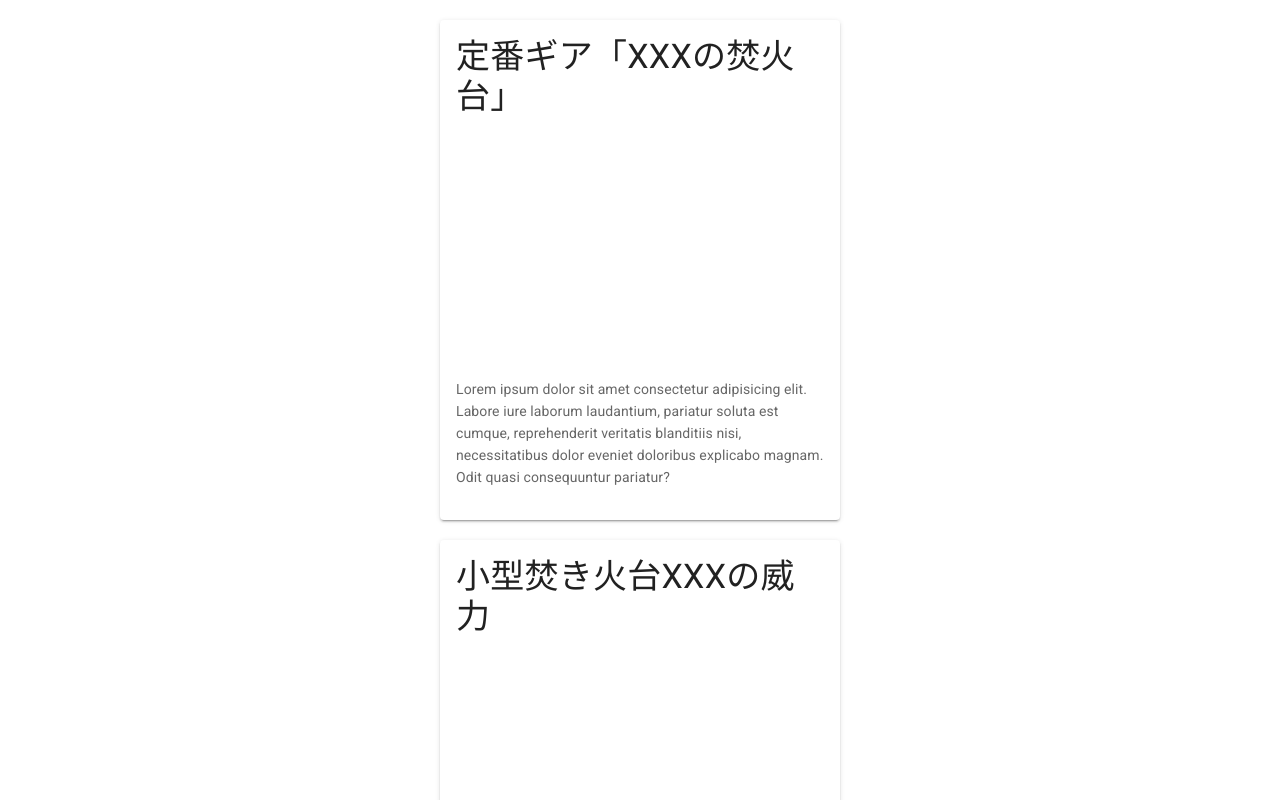
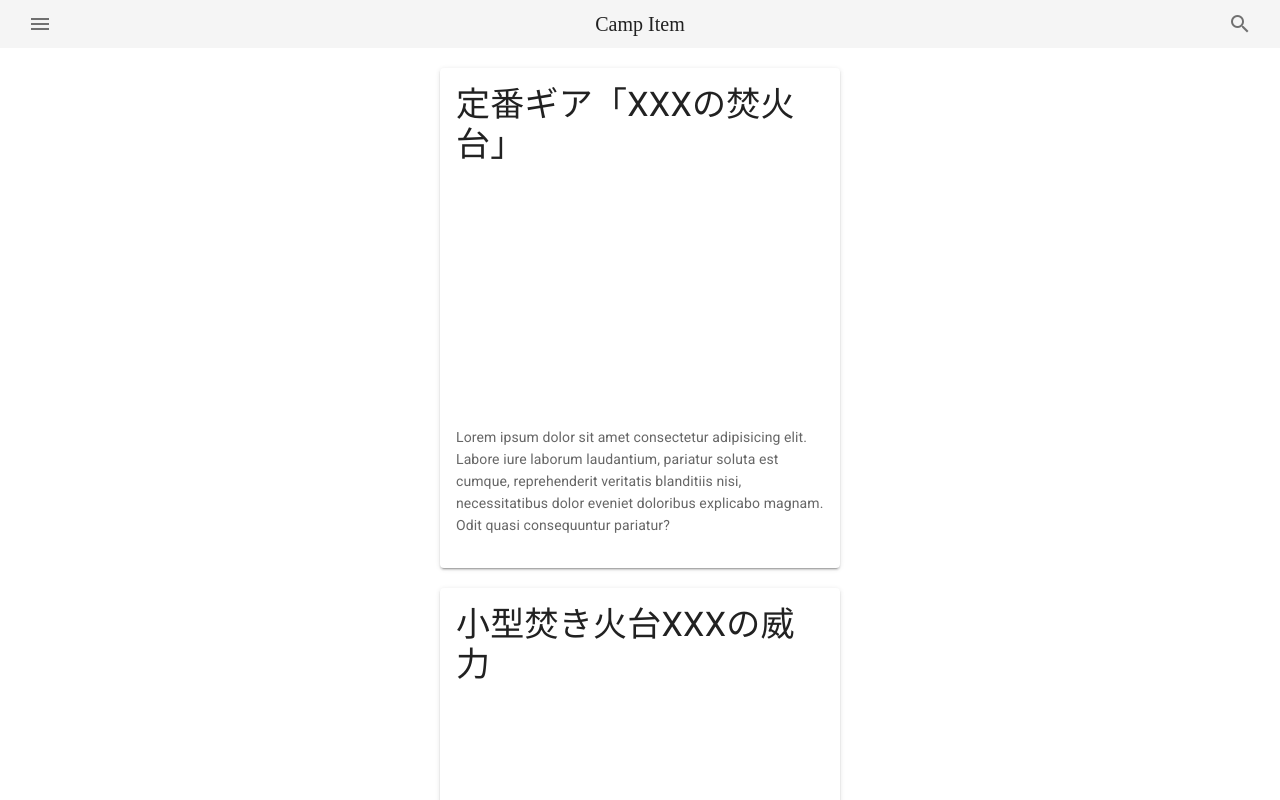
Before and after one commit to nargok/camp_item_web, a Vue app: page / in a window 1280 px wide. Shown: the top 800 px of the page. Built offline with nearby package versions, Linux system fonts and the light colour scheme.

Commit message:
AppBar component

```diff
--- a/src/App.vue
+++ b/src/App.vue
@@ -1,12 +1,17 @@
 <template>
+<div>
+  <AppBar />
   <router-view />
+ </div>
 </template>
 
 <script>
+import AppBar from "./components/AppBar.vue";
+export default {
 
-export default {
   name: 'App',
   components: {
+    AppBar
   },
 
   data: () => ({
--- /dev/null
+++ b/src/components/AppBar.vue
@@ -0,0 +1,27 @@
+<template>
+  <div>
+    <v-app-bar
+      color="white"
+      dense
+    >
+      <v-app-bar-nav-icon></v-app-bar-nav-icon>
+      <v-spacer></v-spacer>
+      <v-toolbar-title>Camp Item</v-toolbar-title>
+      <v-spacer></v-spacer>
+
+      <v-btn icon>
+        <v-icon>mdi-magnify</v-icon>
+      </v-btn>
+    </v-app-bar>
+  <router-view />
+ </div>
+</template>
+
+<script>
+export default {
+  name: 'AppBar',
+
+  data: () => ({
+  }),
+};
+</script>
```
